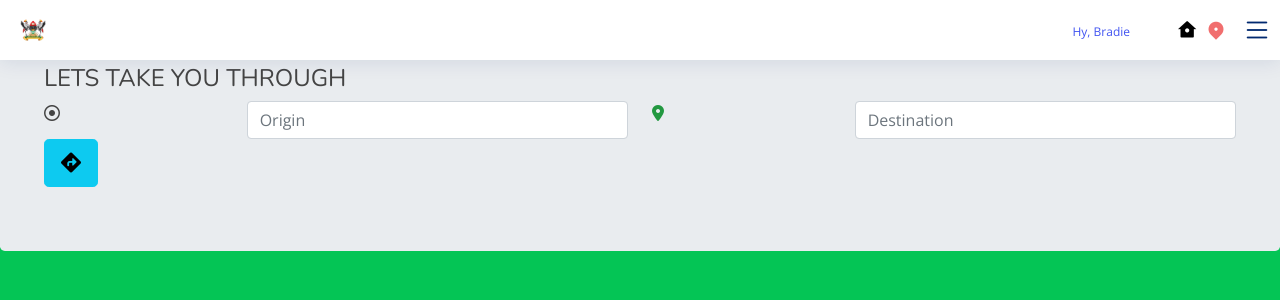
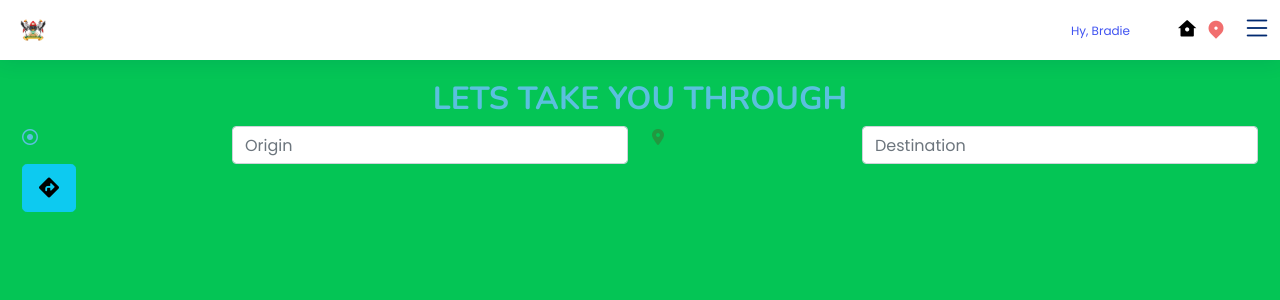
Before and after one commit to linda123ayebale/assistant, a Django app: page /ar in a window 1280 px wide. Shown: the top 300 px of the page. Run offline with Django 3.2, Linux system fonts and the light colour scheme; a user stored in the database is signed in; some libraries are stand-ins or nearby versions.

Commit message:
added app.js file

```diff
--- a/ar/templates/ar/index.html
+++ b/ar/templates/ar/index.html
@@ -15,7 +15,7 @@
 
  <div class="jumbotron">
   <div class="container-fluid">
-    <h4>LETS TAKE YOU THROUGH</h4>
+    <h1>LETS TAKE YOU THROUGH</h1>
     <form class="form-horizontal">
       <div class="row">
         <div class="col-xs-6 col-sm-2">
--- a/static/assets/css/ar.css
+++ b/static/assets/css/ar.css
@@ -1,3 +1,31 @@
+body{
+	color: #5bc0de;
+	font-family: "Poppins", sans-serif;
+}
+
+.jumbotron{
+	background-color: transparent;
+	margin: 0;
+	padding: 10px;
+	padding-top: 80px;
+}
+
+.jumbotron h1{
+	font-size: 2em;
+	font-weight: bold;
+
+}
+
+.jumbotron h1{
+	text-align: center;
+
+}
+
+.jumbotron p{
+	font-size: 1em;
+}
+
+
 .input_box{
     width: 100%;
     display: flex;
--- /dev/null
+++ b/static/assets/js/app.js
@@ -0,0 +1 @@
+app.js
--- a/templates/base.html
+++ b/templates/base.html
@@ -63,6 +63,8 @@
     <!-- Template Main JS File -->
    <script src="https://maps.googleapis.com/maps/api/js?key=AIzaSyCLmJQ7oCZYxMZ8azZ4NgPw9s2H9z443Js" type="text/javascript"></script>
    <script src="{% static 'assets/js/main.js' %}"></script>
+   <script src="{% static 'assets/js/app.js' %}"></script>
+
 </body>
 
 <script>
```
